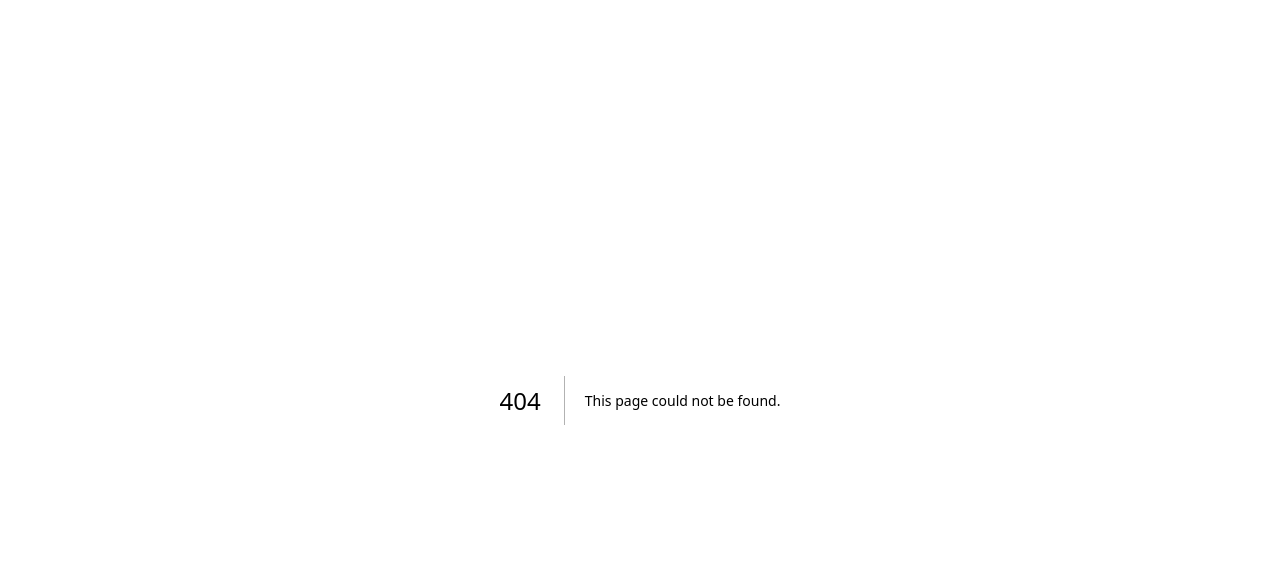
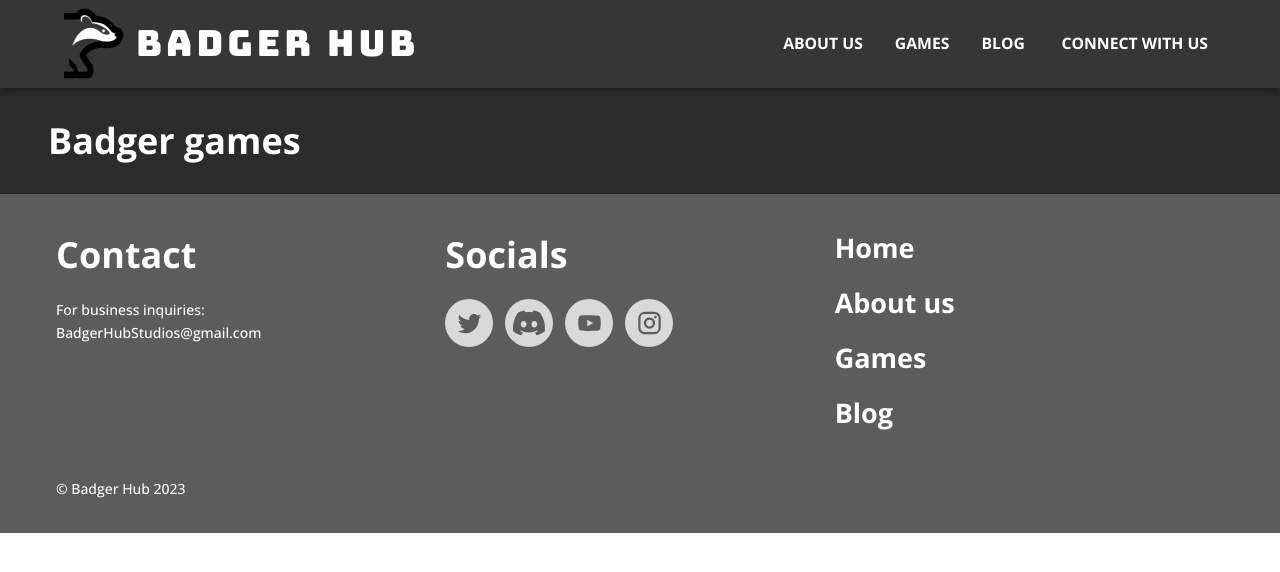
Before and after one commit to joeSzaf/badger-hub, a Next.js app: page /games in a window 1280 px wide. Before the commit this address had no page. Shown: the top 572 px of the page. Built offline with nearby package versions, Linux system fonts and the light colour scheme.

Commit message:
scaffold Games page

```diff
--- a/components/_Pages/AboutPage/AboutPage.tsx
+++ b/components/_Pages/AboutPage/AboutPage.tsx
@@ -1,4 +1,3 @@
-import PageSection from 'components/_Atomic/PageSection/PageSection';
 import PageTitle from 'components/_Atomic/PageTitle/PageTitle';
 import WhoWeAreSection from './WhoWeAreSection/WhoWeAreSection';
 
--- /dev/null
+++ b/components/_Pages/GamesPage/GamesPage.tsx
@@ -0,0 +1,11 @@
+import PageTitle from 'components/_Atomic/PageTitle/PageTitle';
+
+const GamesPage = () => {
+  return (
+    <main>
+      <PageTitle copy='Badger games' />
+    </main>
+  );
+};
+
+export default GamesPage;
--- /dev/null
+++ b/pages/games.tsx
@@ -0,0 +1,10 @@
+import Layout from 'components/_Atomic/Layout/Layout';
+import GamesPage from 'components/_Pages/GamesPage/GamesPage';
+
+const GamesRoute = () => (
+  <Layout title='Games | Badger Hub'>
+    <GamesPage />
+  </Layout>
+);
+
+export default GamesRoute;
--- a/pages/index.tsx
+++ b/pages/index.tsx
@@ -2,7 +2,7 @@ import Layout from 'components/_Atomic/Layout/Layout';
 import LandingPage from 'components/_Pages/LandingPage/LandingPage';
 
 const IndexPage = () => (
-  <Layout title='Badger'>
+  <Layout title='Badger Hub'>
     <LandingPage />
   </Layout>
 );
```
